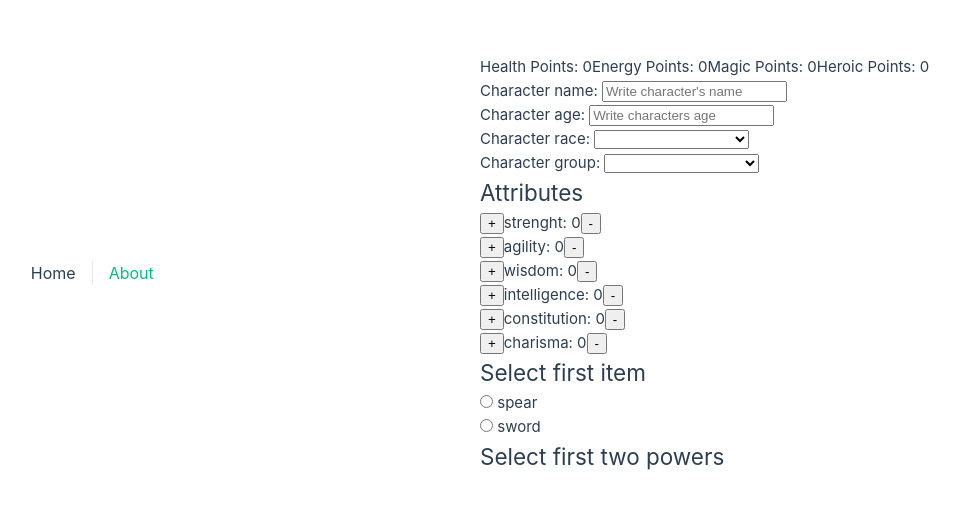
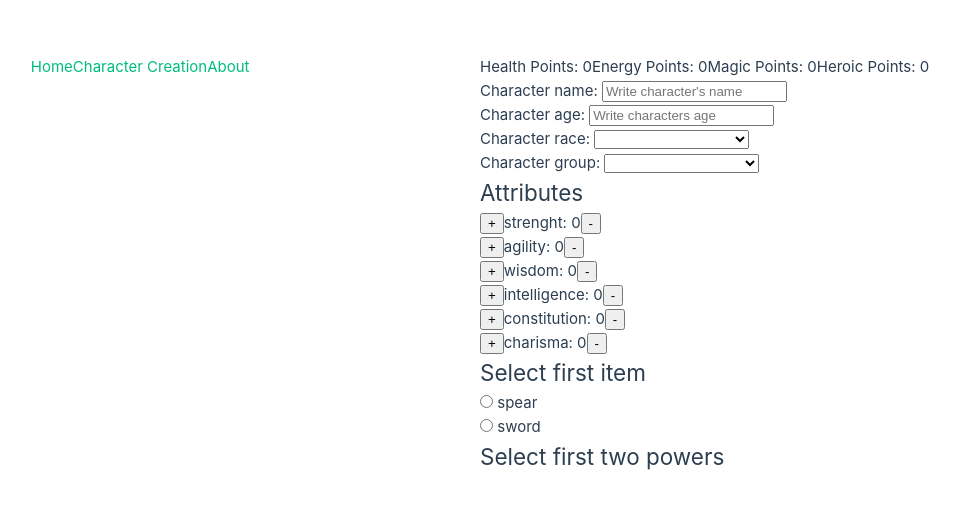
Before and after one commit to gabrielgomeso/pjrpg, a Vue app: page / in a window 1280 px wide. Shown: the part 135-644 px from the top of the page, without its empty margins (160-1120 px from the left). Built offline with nearby package versions, Linux system fonts and the light colour scheme.

Commit message:
chore: add new route and remove unused style

```diff
--- a/src/App.vue
+++ b/src/App.vue
@@ -4,8 +4,9 @@ import { RouterLink, RouterView } from "vue-router";
 
 <template>
   <header>
-    <nav>
+    <nav class="navigation">
       <RouterLink to="/">Home</RouterLink>
+      <RouterLink to="/character_creation">Character Creation</RouterLink>
       <RouterLink to="/about">About</RouterLink>
     </nav>
   </header>
@@ -13,66 +14,4 @@ import { RouterLink, RouterView } from "vue-router";
   <RouterView />
 </template>
 
-<style scoped>
-header {
-  line-height: 1.5;
-  max-height: 100vh;
-}
-
-.logo {
-  display: block;
-  margin: 0 auto 2rem;
-}
-
-nav {
-  width: 100%;
-  font-size: 12px;
-  text-align: center;
-  margin-top: 2rem;
-}
-
-nav a.router-link-exact-active {
-  color: var(--color-text);
-}
-
-nav a.router-link-exact-active:hover {
-  background-color: transparent;
-}
-
-nav a {
-  display: inline-block;
-  padding: 0 1rem;
-  border-left: 1px solid var(--color-border);
-}
-
-nav a:first-of-type {
-  border: 0;
-}
-
-@media (min-width: 1024px) {
-  header {
-    display: flex;
-    place-items: center;
-    padding-right: calc(var(--section-gap) / 2);
-  }
-
-  .logo {
-    margin: 0 2rem 0 0;
-  }
-
-  header .wrapper {
-    display: flex;
-    place-items: flex-start;
-    flex-wrap: wrap;
-  }
-
-  nav {
-    text-align: left;
-    margin-left: -1rem;
-    font-size: 1rem;
-
-    padding: 1rem 0;
-    margin-top: 1rem;
-  }
-}
-</style>
+<style></style>
--- a/src/router/index.ts
+++ b/src/router/index.ts
@@ -1,23 +1,29 @@
-import { createRouter, createWebHistory } from 'vue-router'
-import HomeView from '../views/HomeView.vue'
+import { createRouter, createWebHistory } from "vue-router";
+import HomeView from "../views/HomeView.vue";
+import CharacterCreation from "../views/CharacterCreationView.vue";
 
 const router = createRouter({
   history: createWebHistory(import.meta.env.BASE_URL),
   routes: [
     {
-      path: '/',
-      name: 'home',
-      component: HomeView
+      path: "/",
+      name: "home",
+      component: HomeView,
     },
     {
-      path: '/about',
-      name: 'about',
+      path: "/character_creation",
+      name: "character_creation",
+      component: CharacterCreation,
+    },
+    {
+      path: "/about",
+      name: "about",
       // route level code-splitting
       // this generates a separate chunk (About.[hash].js) for this route
       // which is lazy-loaded when the route is visited.
-      component: () => import('../views/AboutView.vue')
-    }
-  ]
-})
+      component: () => import("../views/AboutView.vue"),
+    },
+  ],
+});
 
-export default router
+export default router;
```
